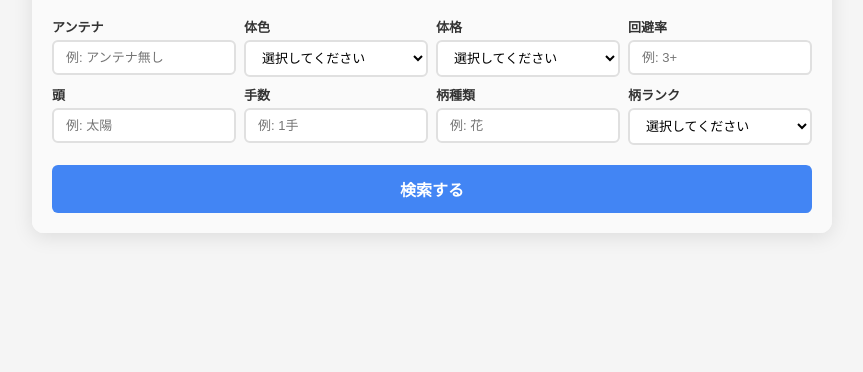
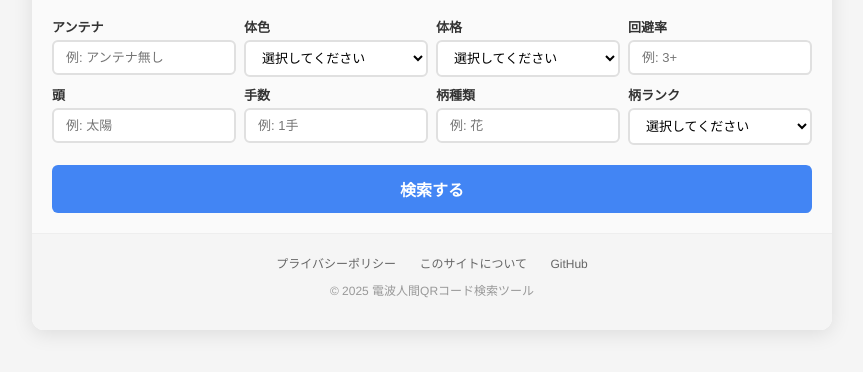
Before and after one commit to siro-314/dennpa.QR.serch, a plain HTML site: page index.html in a window 1280 px wide. Shown: the part 98-470 px from the top of the page, without its empty margins (208-1071 px from the left). Drawn offline with Linux system fonts and the light colour scheme.

Commit message:
index.html

```diff
--- a/index.html
+++ b/index.html
@@ -188,6 +188,26 @@ border-radius: 8px;
 text-align: center;
 display: none;
 }
+.footer {
+text-align: center;
+padding: 20px;
+background: #f5f5f5;
+font-size: 12px;
+border-top: 1px solid #eee;
+}
+.footer a {
+margin: 0 10px;
+color: #666;
+text-decoration: none;
+}
+.footer a:hover {
+color: #4285f4;
+text-decoration: underline;
+}
+.footer p {
+margin-top: 10px;
+color: #999;
+}
 </style>
 </head>
 <body>
@@ -317,6 +337,13 @@ display: none;
 <div class="results-section" id="resultsSection">
 <div class="results-header" id="resultsHeader">検索結果: 0件</div>
 <div id="resultsContainer"></div>
+</div>
+
+<div class="footer">
+<a href="privacy.html">プライバシーポリシー</a>
+<a href="about.html">このサイトについて</a>
+<a href="https://github.com/siro-314/dennpa.QR.serch">GitHub</a>
+<p>&copy; 2025 電波人間QRコード検索ツール</p>
 </div>
 </div>
 
```
